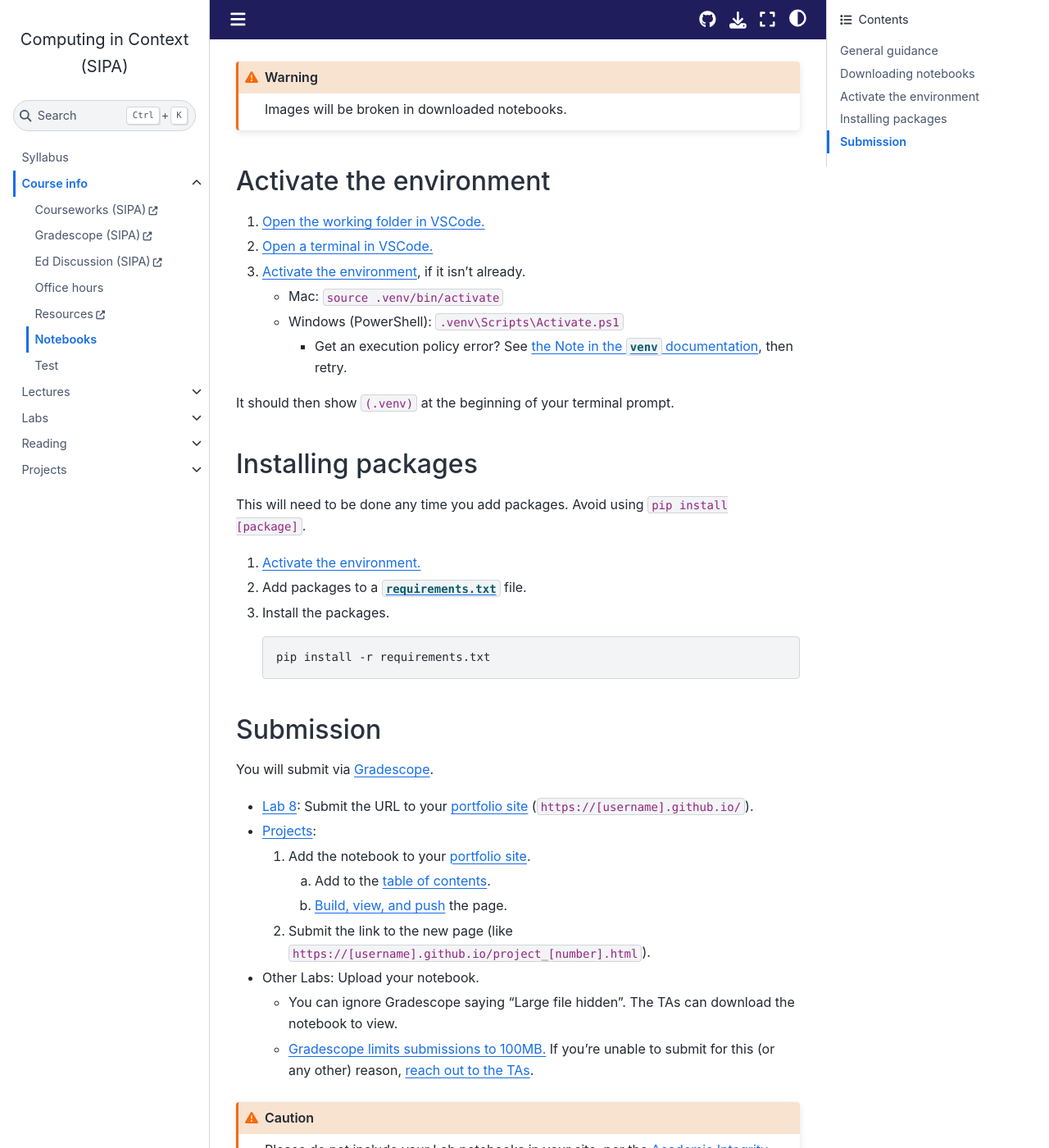
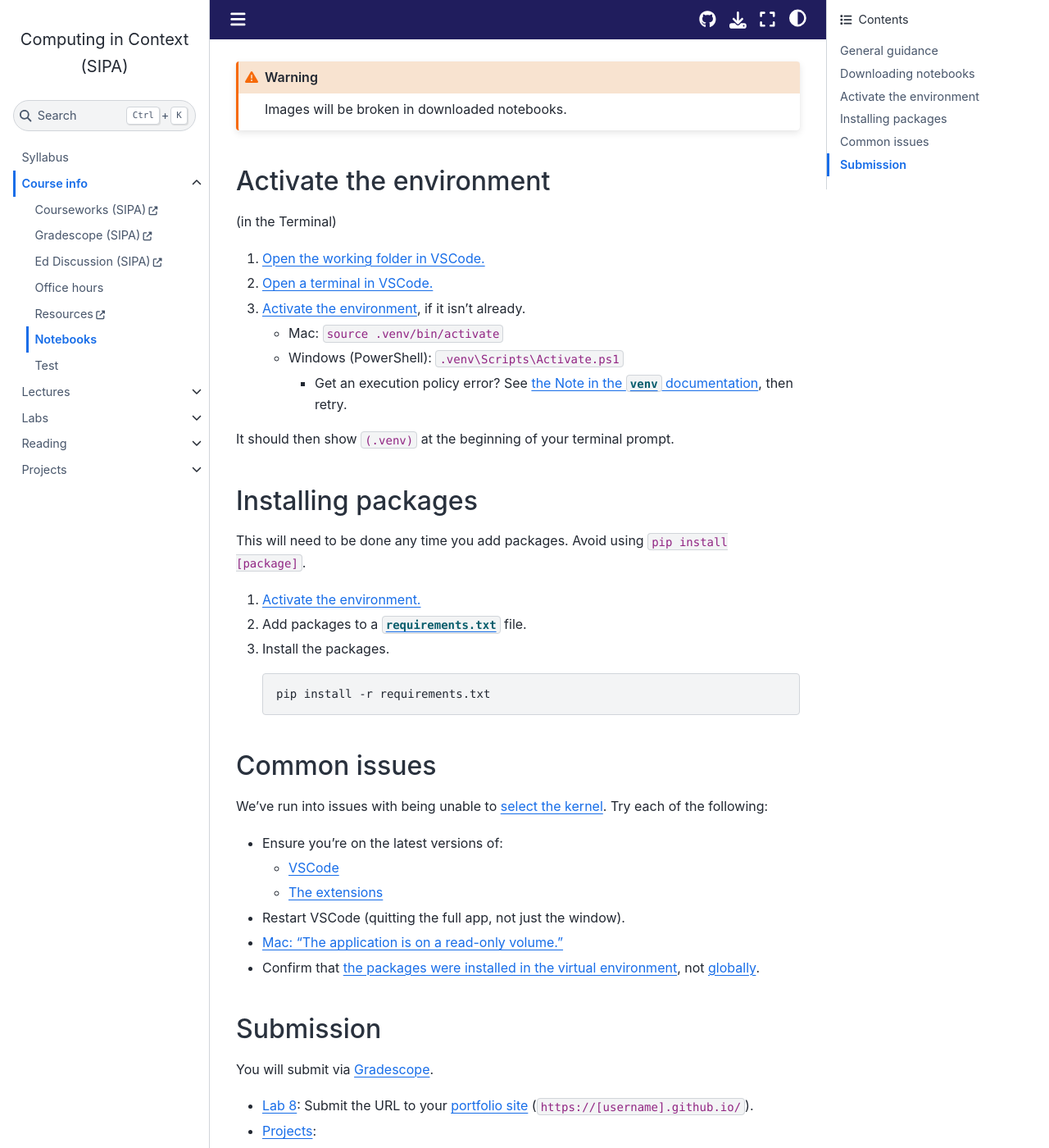
Before and after one commit to afeld/computing-in-context, a Jupyter Book: the page built from notebooks.md, in a window 1280 px wide and 1400 px high, scrolled down 809 px. Shown: the whole window at 82% size. Built offline with Jupyter Book 1.0.4 settings and Sphinx 7.4.7 and the Sphinx Book theme 1.1.4, drawn with Linux system fonts in a browser that asks for light colours; pages that are not in the unit, such as notebooks, are missing from menus; comment, search, counter and statistics services are not loaded.

Commit message:
centralize the common notebook issues

````diff
--- a/notebooks.md
+++ b/notebooks.md
@@ -27,6 +27,8 @@ Images will be broken in downloaded notebooks.
 
 ## Activate the environment
 
+(in the Terminal)
+
 1. [Open the working folder in VSCode.](https://code.visualstudio.com/docs/getstarted/getting-started#_open-a-folder-in-vs-code)
 1. [Open a terminal in VSCode.](https://code.visualstudio.com/docs/terminal/getting-started)
 1. [Activate the environment](https://docs.python.org/3/library/venv.html#how-venvs-work), if it isn't already.
@@ -48,6 +50,17 @@ This will need to be done any time you add packages. Avoid using `pip install [p
    pip install -r requirements.txt
    ```
 
+## Common issues
+
+We've run into issues with being unable to [select the kernel](https://code.visualstudio.com/docs/datascience/jupyter-notebooks#_create-or-open-a-jupyter-notebook). Try each of the following:
+
+- Ensure you're on the latest versions of:
+  - [VSCode](https://code.visualstudio.com/docs/setup/setup-overview#_update-cadence)
+  - [The extensions](https://code.visualstudio.com/docs/configure/extensions/extension-marketplace#_extensions-view-filter-and-commands)
+- Restart VSCode (quitting the full app, not just the window).
+- [Mac: "The application is on a read-only volume."](https://stackoverflow.com/a/65422671/358804)
+- Confirm that [the packages were installed in the virtual environment](#installing-packages), not [globally](https://packaging.python.org/en/latest/tutorials/installing-packages/#creating-virtual-environments).
+
 ## Submission
 
 You will submit via [Gradescope](https://courseworks2.columbia.edu/courses/230821/external_tools/29680?display=borderless).
````
Also changed, not shown: lecture_16.ipynb.
